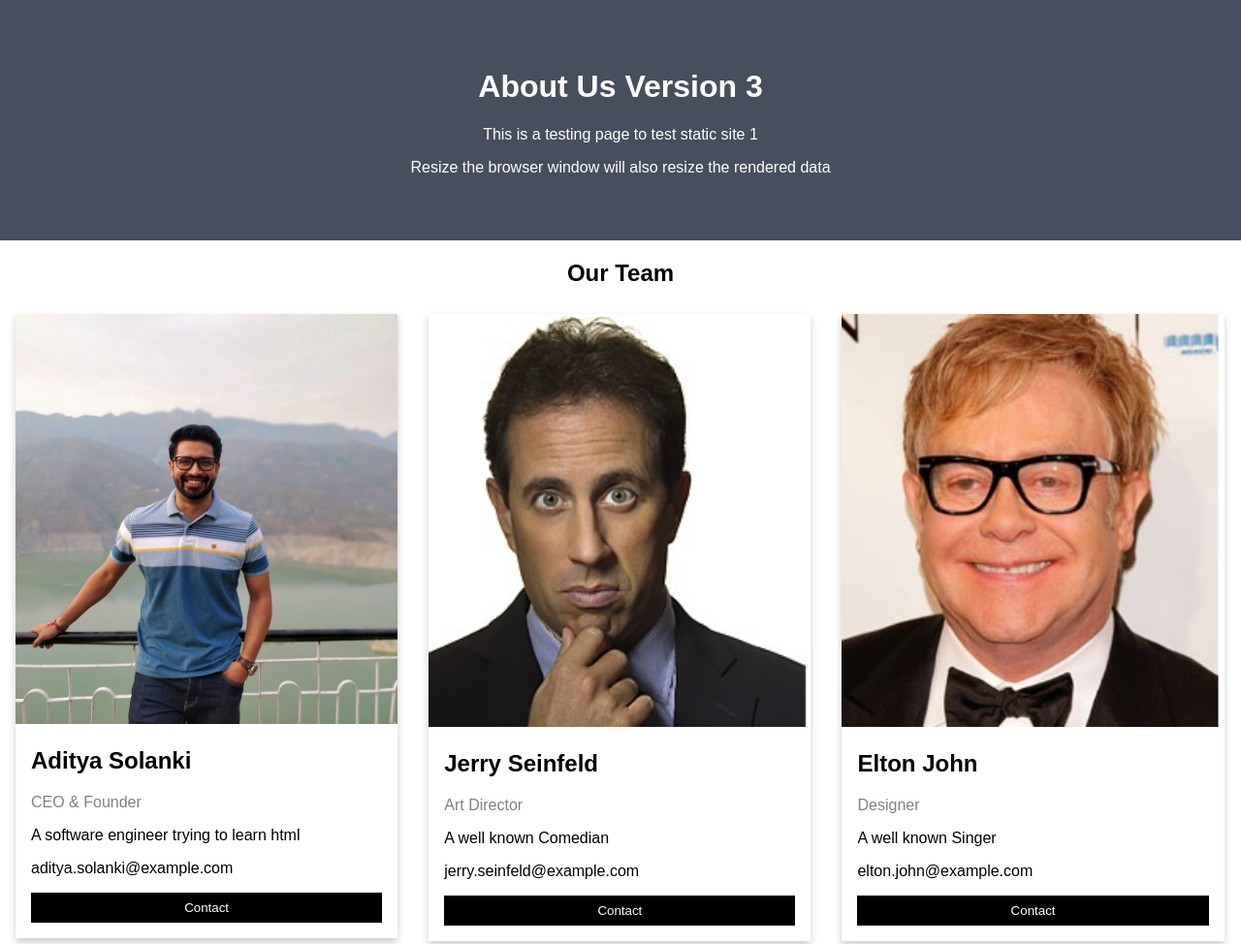
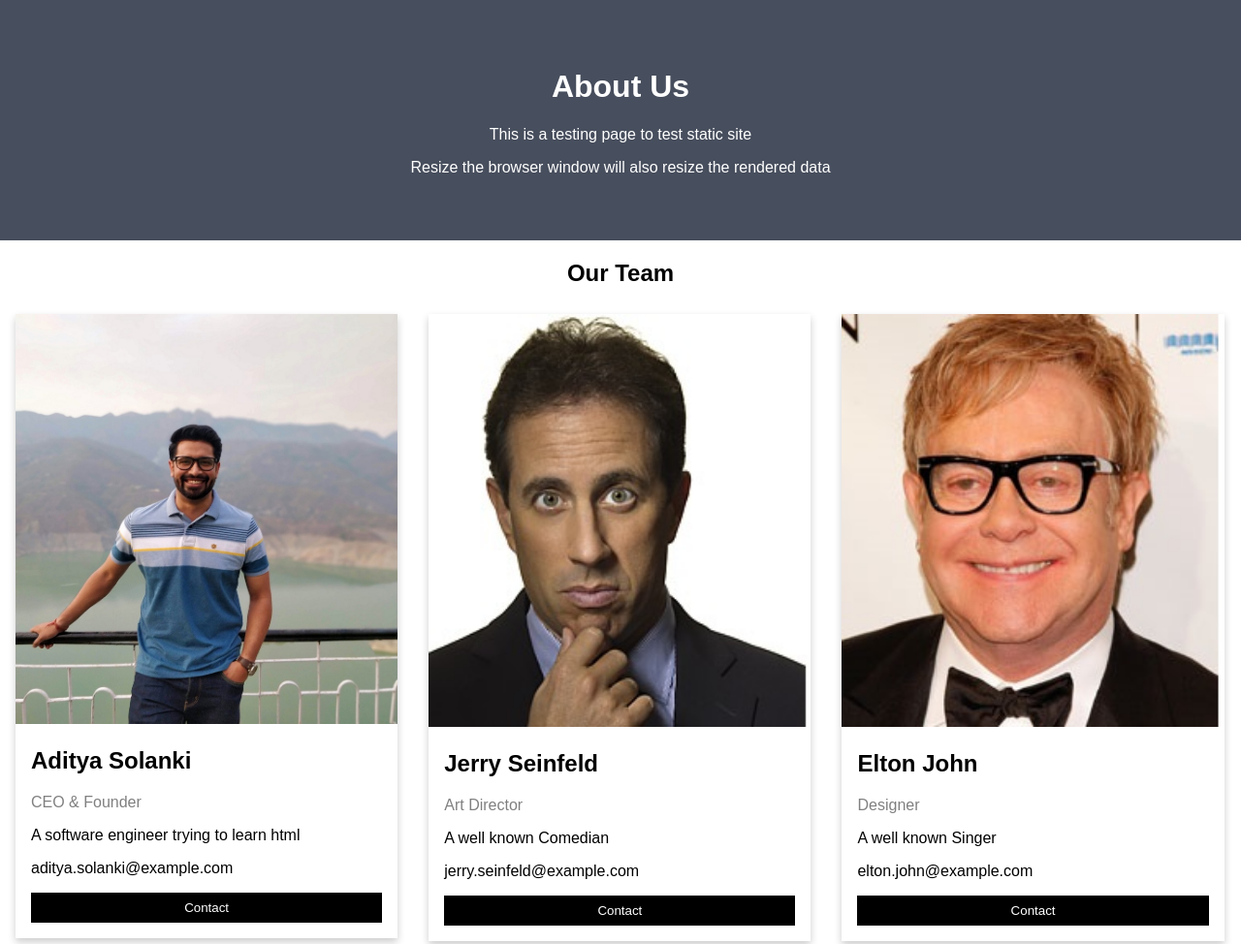
Before and after one commit to adityasolanki205/AWS-CICD, a plain HTML site: page index.html in a window 1280 px wide. Shown: the top 974 px of the page at 97% size. Drawn offline with nearby package versions, Linux system fonts and the light colour scheme.

Commit message:
Update index.html

```diff
--- a/index.html
+++ b/index.html
@@ -84,8 +84,8 @@
 </head>
 <body>
     <div class="about-section">
-        <h1>About Us Version 3</h1>
-        <p>This is a testing page to test static site 1</p>
+        <h1>About Us</h1>
+        <p>This is a testing page to test static site</p>
         <p>Resize the browser window will also resize the rendered data</p>
     </div>
 
```
